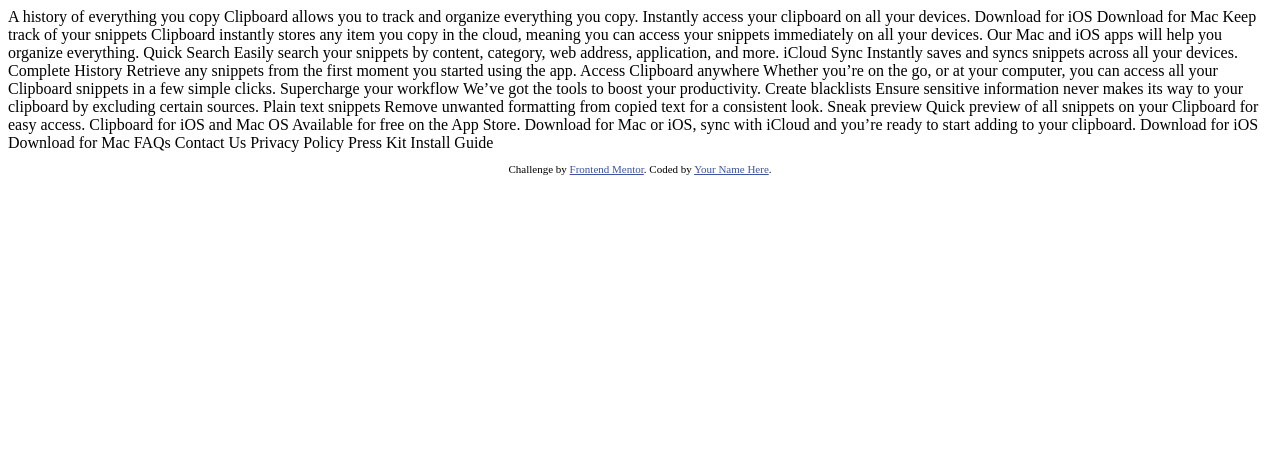
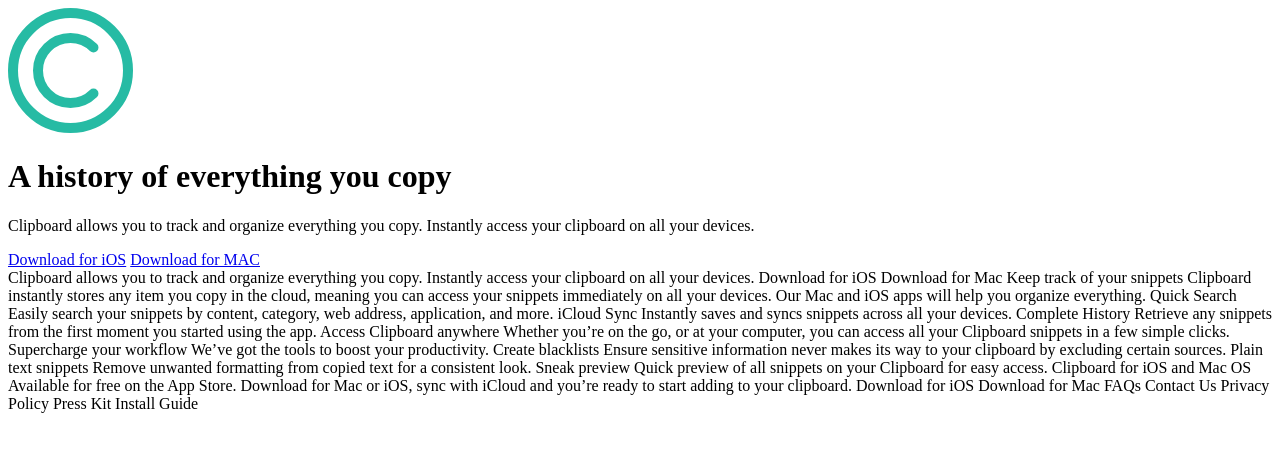
Before and after one commit to Usamaumar118/clipboard-landing-page, a plain HTML site: page index.html in a window 1280 px wide. Drawn offline with Linux system fonts and the light colour scheme.

Commit message:
added markup for header

```diff
--- a/index.html
+++ b/index.html
@@ -5,18 +5,32 @@
   <meta name="viewport" content="width=device-width, initial-scale=1.0"> <!-- displays site properly based on user's device -->
 
   <link rel="icon" type="image/png" sizes="32x32" href="./images/favicon-32x32.png">
-
+  <link rel="stylesheet" href="style.css">
   <title>Frontend Mentor | Clipboard landing page</title>
 
   <!-- Feel free to remove these styles or customise in your own stylesheet 👍 -->
-  <style>
+  <!-- <style>
     .attribution { font-size: 11px; text-align: center; }
     .attribution a { color: hsl(228, 45%, 44%); }
-  </style>
+  </style> -->
 </head>
 <body>
 
-  A history of everything you copy
+<header class="header">
+
+  <div class="header-content">
+
+    <img src="images/logo.svg" alt="logo">
+    <h1 class="header-content__heading">A history of everything you copy</h1>
+    <p class="header-content__para">Clipboard allows you to track and organize everything you
+      copy. Instantly access your clipboard on all your devices.</p>
+      <a href="#" class="btn btn-green">Download for iOS</a>
+      <a href="#" class="btn btn-purple">Download for MAC</a>
+
+  </div>
+
+</header>
+
 
   Clipboard allows you to track and organize everything you
   copy. Instantly access your clipboard on all your devices.
@@ -77,11 +91,11 @@
   Press Kit
   Install Guide
 
-  <footer>
+  <!-- <footer>
     <p class="attribution">
       Challenge by <a href="https://www.frontendmentor.io?ref=challenge" target="_blank">Frontend Mentor</a>.
       Coded by <a href="#">Your Name Here</a>.
     </p>
-  </footer>
+  </footer> -->
 </body>
 </html>
--- /dev/null
+++ b/style.scss
@@ -0,0 +1,3 @@
+.header{
+
+}
```
Also changed, not shown: style.css (added), 1 other file.
